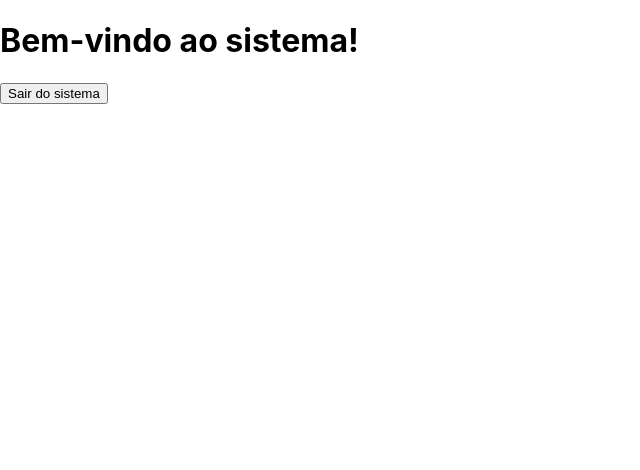
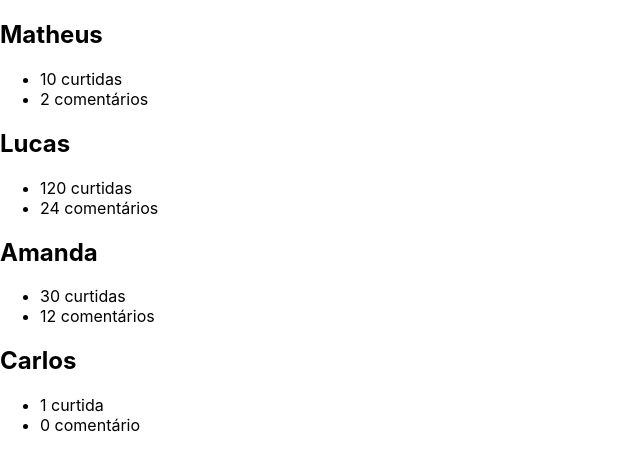
Before and after one commit to EmanuelDms/reactjs-matheusfraga, a React (Create React App) app: page / in a window 1280 px wide. Shown: the top 470 px of the page, without its empty margins (0-640 px from the left). Built offline with nearby package versions, Linux system fonts and the light colour scheme.

Commit message:
feat: listas

```diff
--- a/src/App.js
+++ b/src/App.js
@@ -1,37 +1,22 @@
 import React, { Component } from 'react'
+import Feed from './components/Feed'
 
 class App extends Component {
   constructor(props) {
     super(props)
     this.state = {
-      status: true
+      feed: [
+        { id: 1, username: 'Matheus', curtidas: 10, comentarios: 2 },
+        { id: 2, username: 'Lucas', curtidas: 120, comentarios: 24 },
+        { id: 3, username: 'Amanda', curtidas: 30, comentarios: 12 },
+        { id: 4, username: 'Carlos', curtidas: 1, comentarios: 0 }
+      ]
     }
-    this.sair = this.sair.bind(this)
-    this.entrar = this.entrar.bind(this)
   }
-
-  sair() {
-    this.setState({ status: false })
-  }
-
-  entrar() {
-    this.setState({ status: true })
-  }
-
   render() {
     return (
       <div>
-        {this.state.status ? (
-          <div>
-            <h1>Bem-vindo ao sistema!</h1>
-            <button onClick={this.sair}>Sair do sistema</button>
-          </div>
-        ) : (
-          <div>
-            <h1>Olá visitante!</h1>
-            <button onClick={this.entrar}>Entrar no sistema</button>
-          </div>
-        )}
+        <Feed list={this.state.feed} />
       </div>
     )
   }
--- /dev/null
+++ b/src/components/Feed/index.js
@@ -0,0 +1,10 @@
+import React from 'react'
+import Post from '../Post'
+
+const Feed = ({ list }) => {
+  return list.map((item) => {
+    return <Post key={item.id} list={item} />
+  })
+}
+
+export default Feed
--- /dev/null
+++ b/src/components/Post/index.js
@@ -0,0 +1,18 @@
+import React from 'react'
+import pluralParaSingular from '../../utils/pluralParaSingular'
+
+const Post = ({ list }) => {
+  return (
+    <div>
+      <h2>{list.username}</h2>
+      <ul>
+        <div>
+          <li>{pluralParaSingular(list.curtidas, 'curtida')}</li>
+          <li>{pluralParaSingular(list.comentarios, 'comentário')}</li>
+        </div>
+      </ul>
+    </div>
+  )
+}
+
+export default Post
--- /dev/null
+++ b/src/utils/pluralParaSingular.js
@@ -0,0 +1,5 @@
+function pluralParaSingular(valor, singular) {
+  return valor > 1 ? `${valor} ${singular}s` : `${valor} ${singular}`
+}
+
+export default pluralParaSingular
```
